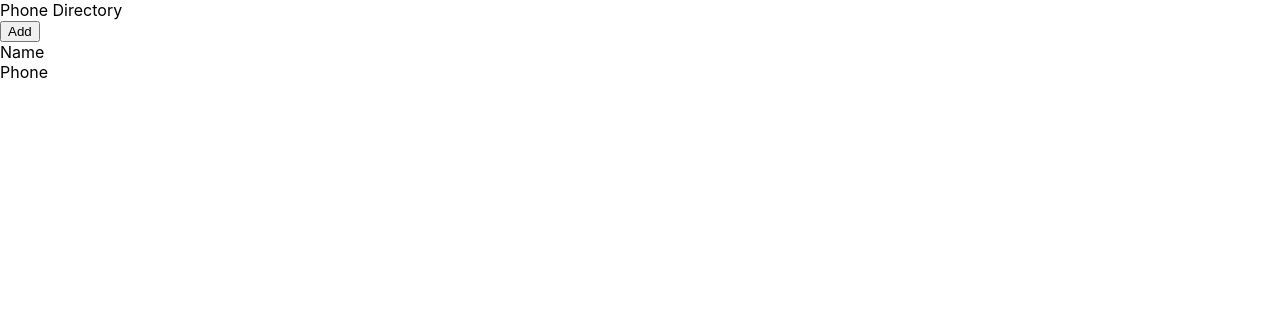
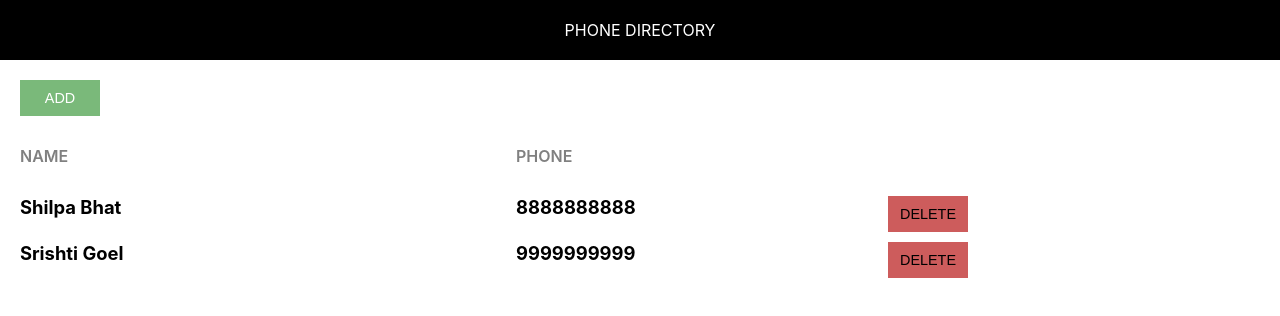
Before and after one commit to bvishnubhotla01/phone-directory, a React (Create React App) app: page / in a window 1280 px wide. Shown: the top 316 px of the page. Built offline with nearby package versions, Linux system fonts and the light colour scheme.

Commit message:
Rendered subscribers dynamically and added Delete button

```diff
--- /dev/null
+++ b/src/App.css
@@ -0,0 +1,58 @@
+.component-body-container {
+  padding: 20px;
+}
+
+.custom-btn {
+  padding: 10px;
+  border: none;
+  margin-right: 10px;
+  text-transform: uppercase;
+  width: 80px;
+  font-size: 0.9rem;
+  cursor: pointer;
+  outline: none;
+}
+
+.add-btn {
+  background: #7ab97a;
+  color: #fff;
+}
+
+.grid-container {
+  display: grid;
+  grid-template-columns: 40% 30% auto;
+  margin-bottom: 10px;
+}
+
+.heading-container {
+  margin: 30px 0 30px 0;
+  width: 100%;
+}
+
+.grid-item {
+  background-color: rgba(255, 255, 255, 0.8);
+  font-size: 1.15rem;
+  word-wrap: break-word;
+  padding-right: 10px;
+  font-weight: bold;
+}
+
+.name-heading,
+.phone-heading {
+  font-size: 1rem;
+  font-weight: 600;
+  color: #808080;
+  text-transform: uppercase;
+}
+.delete-btn {
+  background-color: indianred;
+  color: #000;
+  padding: 10px;
+  border: none;
+  margin-right: 10px;
+  text-transform: uppercase;
+  width: 80px;
+  font-size: 0.9rem;
+  cursor: pointer;
+  outline: none;
+}
--- a/src/App.js
+++ b/src/App.js
@@ -1,15 +1,34 @@
 import React, { Component } from "react";
 import Header from "./Header";
+import "./App.css";
 
 class App extends Component {
   render() {
+    let subscribers = [
+      { id: 1, name: "Shilpa Bhat", phone: "8888888888" },
+      { id: 2, name: "Srishti Goel", phone: "9999999999" },
+    ];
     return (
       <div>
         <Header />
-        <button>Add</button>
-        <div>
-          <span>Name</span> <br />
-          <span>Phone</span>
+        <div className="component-body-container">
+          <button className="custom-btn add-btn">Add</button>
+
+          <div className="grid-container heading-container">
+            <span className="grid-item name-heading">Name</span>
+            <span className="grid-item phone-heading">Phone</span>
+          </div>
+          {subscribers.map((subscriber) => {
+            return (
+              <div key={subscriber.id} className="grid-container">
+                <span className="grid-item">{subscriber.name}</span>
+                <span className="grid-item">{subscriber.phone}</span>
+                <span>
+                  <button className="delete-btn">DELETE</button>
+                </span>
+              </div>
+            );
+          })}
         </div>
       </div>
     );
--- /dev/null
+++ b/src/Header.css
@@ -0,0 +1,36 @@
+.header {
+  text-align: center;
+  padding: 20px;
+  background-color: #000;
+  color: #fff;
+  text-transform: uppercase;
+}
+/*
+.container {
+  margin: 20px;
+}
+
+button {
+  color: white;
+  background-color: green;
+  height: 50px;
+  width: 100px;
+  opacity: 50%;
+  font-size: 16px;
+  border: 0px;
+}
+
+table {
+  margin-top: 20px;
+  display: flex;
+  flex-direction: row;
+  width: 50%;
+  text-transform: uppercase;
+  opacity: 85%;
+}
+
+th {
+  width: 150px;
+  text-align: left;
+  color: grey;
+} */
--- a/src/Header.js
+++ b/src/Header.js
@@ -1,4 +1,5 @@
 import React from "react";
+import "./Header.css";
 
 const Header = function () {
   return <div className="header">Phone Directory</div>;
```
Also changed, not shown: src/Password.js (added, +7 -0 lines), src/ProgressBar.js (added, +12 -0 lines), src/StrengthCriteria.js (added, +14 -0 lines), 2 other files (tests, documents, lock files or other folders).
